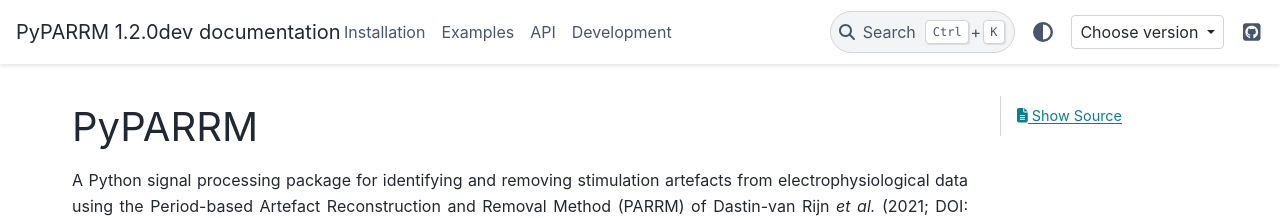
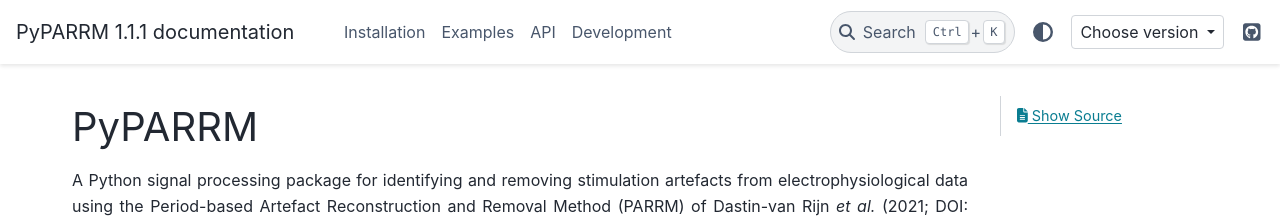
Before and after one commit to neuromodulation/PyPARRM, a Sphinx documentation site: the page built from docs/source/index.rst, in a window 1280 px wide. Shown: the top 218 px of the page. Built offline with Sphinx 7.4.7 and the PyData theme 0.15.4, drawn with Linux system fonts in a browser that asks for light colours; pages that are not in the unit, such as notebooks, are missing from menus; comment, search, counter and statistics services are not loaded.

Commit message:
Update versions

```diff
--- a/docs/source/_static/versions.json
+++ b/docs/source/_static/versions.json
@@ -5,9 +5,9 @@
         "url": "https://pyparrm.readthedocs.io/en/main/"
     },
     {
-        "name": "1.1.0",
-        "version": "1.1.0",
-        "url": "https://pyparrm.readthedocs.io/en/1.1.0/"
+        "name": "1.1.1",
+        "version": "1.1.1",
+        "url": "https://pyparrm.readthedocs.io/en/1.1.1/"
     },
     {
         "name": "1.0.0",
--- a/docs/source/conf.py
+++ b/docs/source/conf.py
@@ -16,7 +16,7 @@
 project = "PyPARRM"
 copyright = "2023, Thomas S. Binns"
 author = "Thomas S. Binns"
-release = "1.2.0dev"
+release = "1.1.1"
 
 # -- General configuration ---------------------------------------------------
 # https://www.sphinx-doc.org/en/master/usage/configuration.html#general-configuration
--- a/pyproject.toml
+++ b/pyproject.toml
@@ -14,7 +14,7 @@
 name = "pyparrm"
 readme = "README.md"
 requires-python = ">=3.10"
-version = "1.2.0dev"
+version = "1.1.1"
 
 [project.optional-dependencies]
 dev = ["pybispectra[doc]", "pybispectra[lint]", "pybispectra[test]"]
```
Also changed, not shown: changelog.md (+4 -10 lines), 1 other file.
